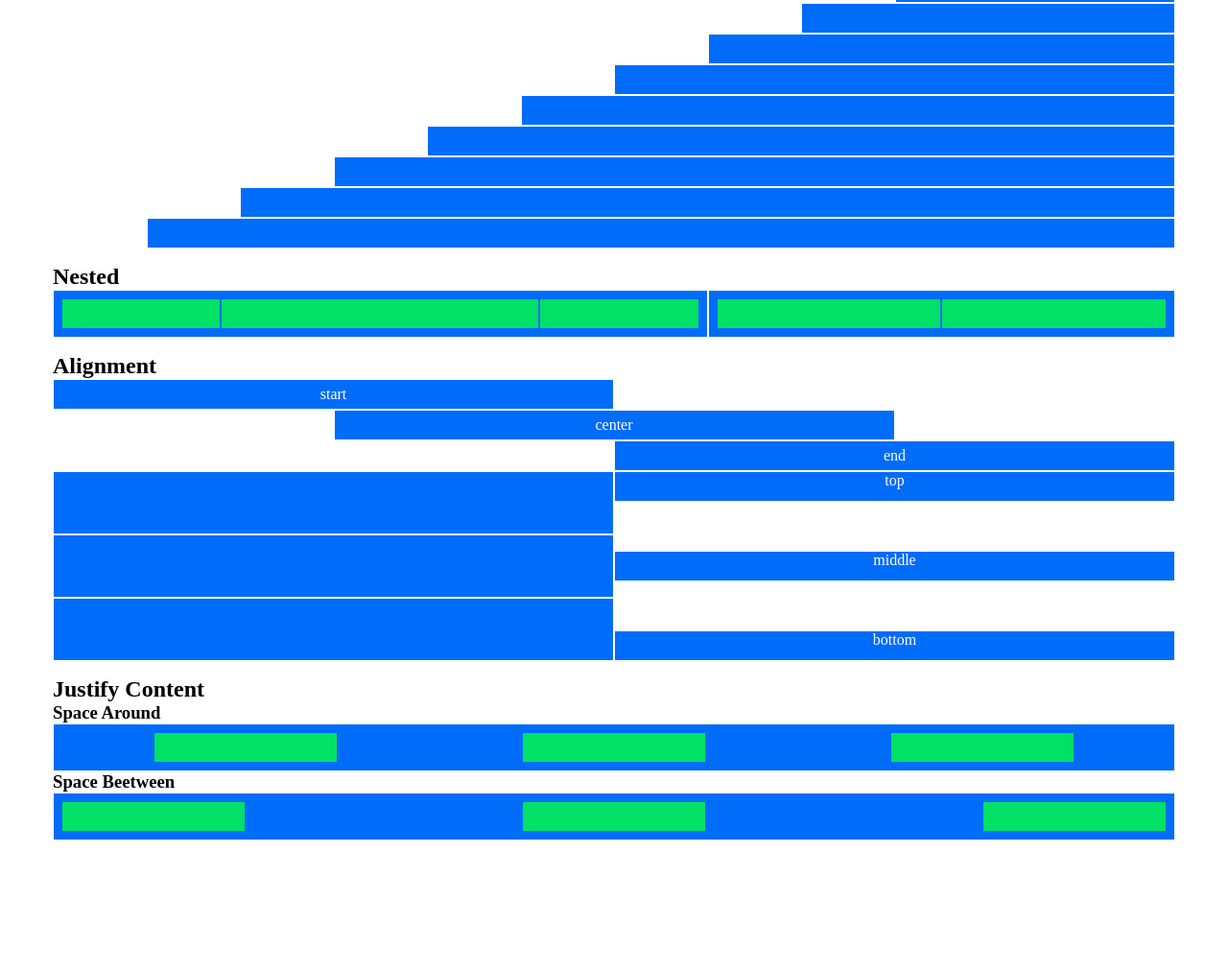
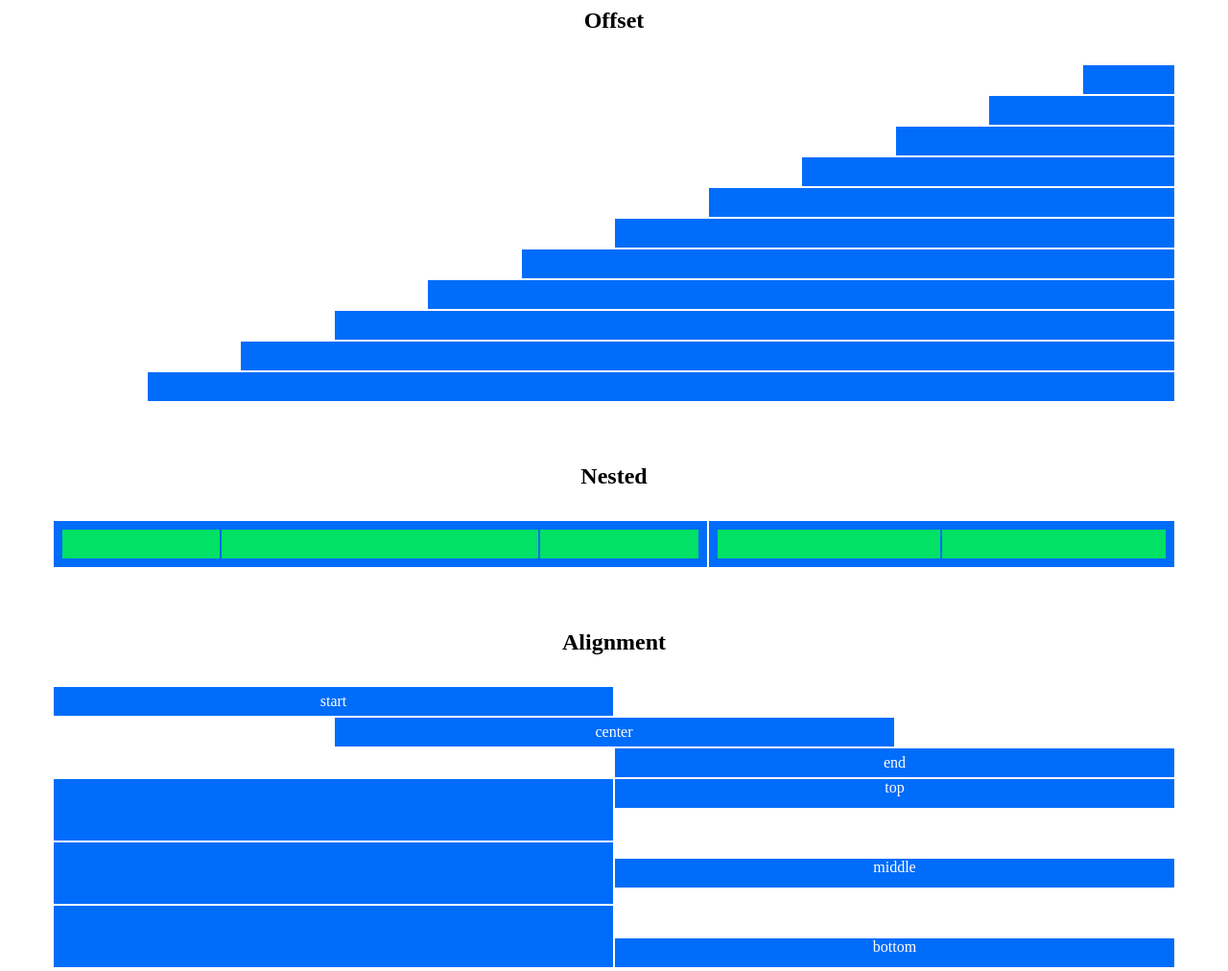
Before and after one commit to millooo94/-html-css-12bool, a plain HTML site: page index.html in a window 1280 px wide. Shown: the part 581-1593 px from the top of the page at 96% size. Before the commit the page ends 1473 px from the top, so only its background shows below. Drawn offline with Linux system fonts and the light colour scheme.

Commit message:
Refactor final

```diff
--- a/css/style.css
+++ b/css/style.css
@@ -10,7 +10,7 @@
 }
 
 [class*=section] {
-    margin-bottom: 1rem;
+    margin-bottom: 4rem;
 
 }
 
@@ -22,6 +22,16 @@
     padding: 2rem;
 }
 
+h2 {
+    text-align: center;
+    margin-bottom: 2rem;
+}
+
+h3 {
+    margin-bottom: 1rem;
+    margin-top: 1rem;
+}
+
 .text {
     color: white;
     height: 100%;
```
